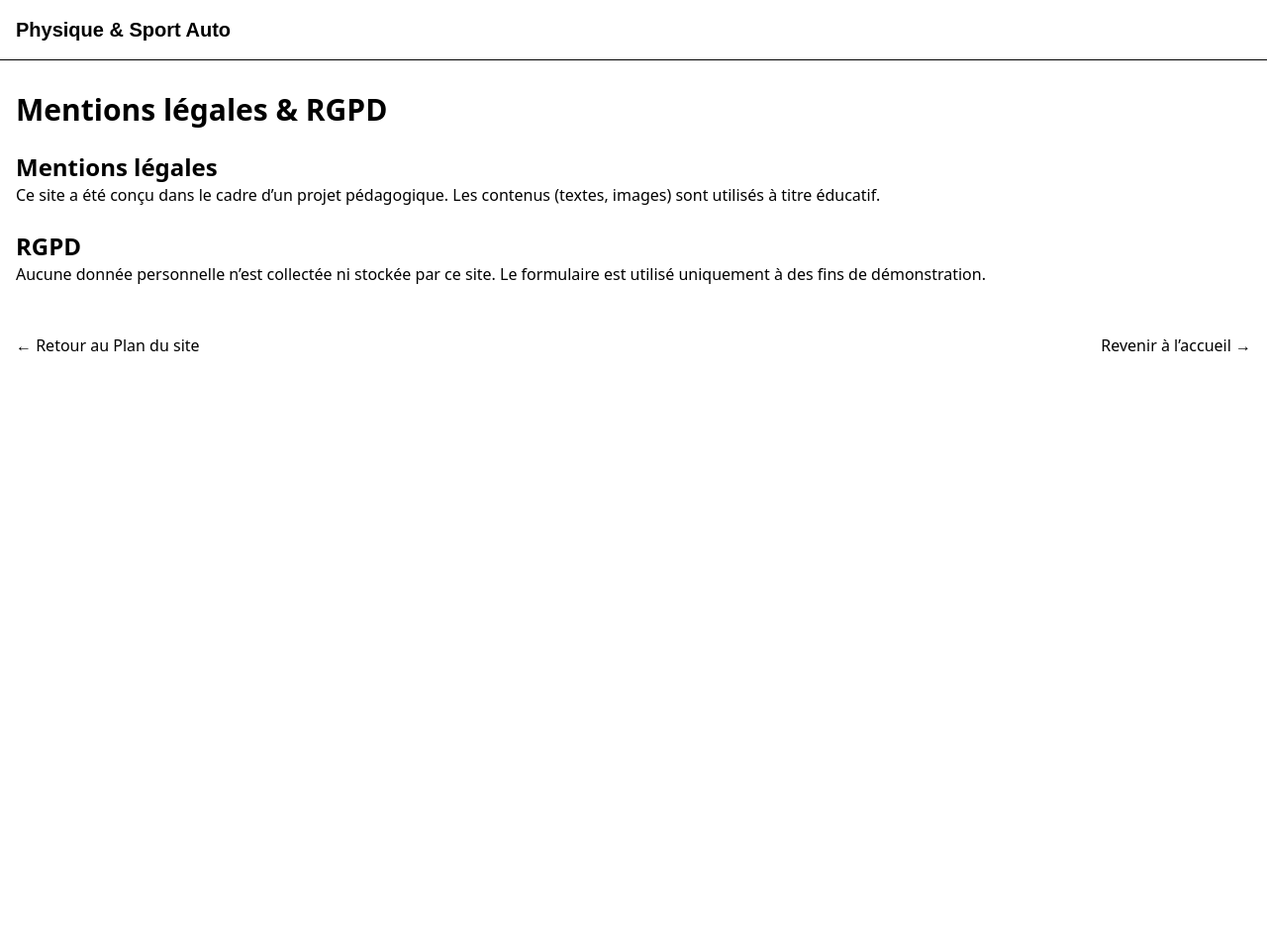
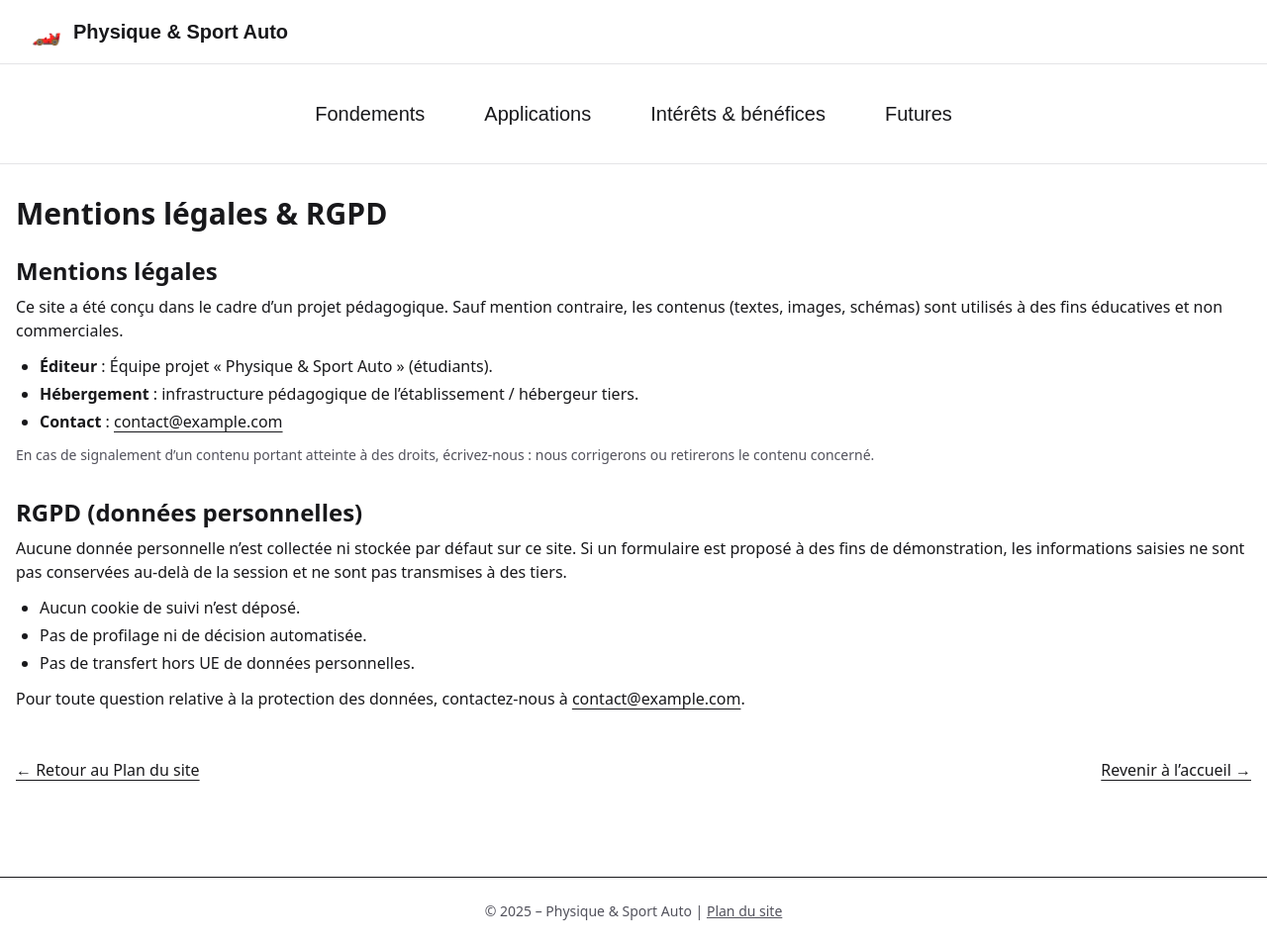
Before and after one commit to Teyncz/front_sw, a website built with Vite: page src/html/mentions.html in a window 1280 px wide. Shown: the whole page at 99% size. Before the commit the page ends 800 px from the top, so only its background shows below. Built offline with nearby package versions, Linux system fonts and the light colour scheme; a web font is replaced by a local one.

Commit message:
mentions page

```diff
--- a/src/html/mentions.html
+++ b/src/html/mentions.html
@@ -4,28 +4,141 @@
   <meta charset="UTF-8" />
   <link rel="stylesheet" href="../style.css">
   <meta name="viewport" content="width=device-width, initial-scale=1.0" />
+  <meta name="color-scheme" content="light dark" />
   <title>Mentions légales & RGPD</title>
   <meta name="description" content="Mentions légales et politique RGPD du site éducatif sur la physique et l’aérodynamisme en sport automobile." />
 </head>
-<body>
-  <a href="#contenu" class="sr-only focus:not-sr-only">Aller au contenu</a>
-  <header role="banner" class="border-b p-4">
-    <p class="font-Kamerik text-xl font-semibold">Physique & Sport Auto</p>
+<body class="bg-white text-zinc-900 dark:bg-zinc-950 dark:text-zinc-100 antialiased">
+  <!-- Lien d’évitement -->
+  <a href="#contenu" class="sr-only focus:not-sr-only focus:fixed focus:left-2 focus:top-2 focus:z-50 focus:rounded focus:bg-amber-400 focus:px-3 focus:py-2 focus:text-black">
+    Aller au contenu principal
+  </a>
+
+  <!-- En-tête -->
+  <header role="banner" class="w-full border-b border-zinc-200 bg-white/90 backdrop-blur supports-[backdrop-filter]:bg-white/60 dark:border-zinc-800 dark:bg-zinc-900/80">
+    <div class="max-w-[1280px] mx-auto px-4 sm:px-6 lg:px-8 py-4 flex items-center justify-between">
+      <div class="flex items-center gap-3">
+        <span aria-hidden="true" class="text-2xl">🏎️</span>
+        <p class="font-Kamerik text-xl font-[600]">Physique & Sport Auto</p>
+      </div>
+      <p class="sr-only" id="site-desc">
+        Site pédagogique sur l’aérodynamisme et la physique du sport automobile, entièrement navigable au clavier et compatible lecteurs d’écran.
+      </p>
+    </div>
   </header>
-  <main id="contenu" class="max-w-[1280px] mx-auto px-4 py-8">
+
+  <!-- Navigation principale -->
+  <nav aria-label="Navigation principale" class="border-b border-zinc-200 dark:border-zinc-800">
+    <ul class="flex w-full h-[100px] justify-center items-center gap-[60px]">
+      <li>
+        <a class="font-SF-Pro font-[200] text-[20px] underline_decoration focus:outline-none focus-visible:ring-2 focus-visible:ring-amber-400 rounded"
+           href="./fondements.html">
+          Fondements
+        </a>
+      </li>
+
+      <li class="relative">
+        <details class="submenu group">
+          <summary class="list-none font-SF-Pro font-[200] text-[20px] underline_decoration cursor-pointer rounded focus:outline-none focus-visible:ring-2 focus-visible:ring-amber-400"
+                   aria-haspopup="menu" aria-expanded="false">
+            Applications
+            <span class="sr-only">, ouvrir le sous-menu</span>
+          </summary>
+          <ul role="menu" aria-label="Sous-menu Applications"
+              class="absolute bg-white dark:bg-zinc-900 border border-zinc-200 dark:border-zinc-800 px-[20px] pt-[20px] pb-[10px] translate-x-[-20px] mt-2 rounded-lg shadow-lg space-y-[20px] w-[260px]">
+            <li role="none">
+              <a role="menuitem"
+                 class="block font-SF-Pro font-[200] text-[18px] underline_decoration focus:outline-none focus-visible:ring-2 focus-visible:ring-amber-400 rounded px-1 py-1"
+                 href="./applications.html#aero-f1">
+                Aérodynamisme en F1
+              </a>
+            </li>
+            <li role="none">
+              <a role="menuitem"
+                 class="block font-SF-Pro font-[200] text-[18px] underline_decoration focus:outline-none focus-visible:ring-2 focus-visible:ring-amber-400 rounded px-1 py-1"
+                 href="./applications.html#aero-wec">
+                Aérodynamisme en WEC
+              </a>
+            </li>
+          </ul>
+        </details>
+      </li>
+
+      <li>
+        <a class="font-SF-Pro font-[200] text-[20px] underline_decoration focus:outline-none focus-visible:ring-2 focus-visible:ring-amber-400 rounded"
+           href="./interets.html">
+          Intérêts & bénéfices
+        </a>
+      </li>
+      <li>
+        <a class="font-SF-Pro font-[200] text-[20px] underline_decoration focus:outline-none focus-visible:ring-2 focus-visible:ring-amber-400 rounded"
+           href="./futures.html">
+          Futures
+        </a>
+      </li>
+    </ul>
+  </nav>
+
+  <!-- Contenu principal -->
+  <main id="contenu" class="max-w-[1280px] mx-auto px-4 py-8" tabindex="-1">
     <h1 class="text-3xl font-bold">Mentions légales & RGPD</h1>
+
     <section class="mt-6">
       <h2 class="text-2xl font-semibold">Mentions légales</h2>
-      <p>Ce site a été conçu dans le cadre d’un projet pédagogique. Les contenus (textes, images) sont utilisés à titre éducatif.</p>
+      <p class="mt-2">
+        Ce site a été conçu dans le cadre d’un projet pédagogique. Sauf mention contraire, les contenus (textes, images, schémas) sont
+        utilisés à des fins éducatives et non commerciales.
+      </p>
+      <ul class="list-disc pl-6 mt-3 space-y-1">
+        <li><strong>Éditeur</strong> : Équipe projet « Physique & Sport Auto » (étudiants).</li>
+        <li><strong>Hébergement</strong> : infrastructure pédagogique de l’établissement / hébergeur tiers.</li>
+        <li><strong>Contact</strong> : <a href="mailto:contact@example.com" class="underline underline-offset-4">contact@example.com</a></li>
+      </ul>
+      <p class="mt-3 text-sm text-zinc-600 dark:text-zinc-400">
+        En cas de signalement d’un contenu portant atteinte à des droits, écrivez-nous : nous corrigerons ou retirerons le contenu concerné.
+      </p>
     </section>
-    <section class="mt-6">
-      <h2 class="text-2xl font-semibold">RGPD</h2>
-      <p>Aucune donnée personnelle n’est collectée ni stockée par ce site. Le formulaire est utilisé uniquement à des fins de démonstration.</p>
+
+    <section class="mt-8">
+      <h2 class="text-2xl font-semibold">RGPD (données personnelles)</h2>
+      <p class="mt-2">
+        Aucune donnée personnelle n’est collectée ni stockée par défaut sur ce site. Si un formulaire est proposé à des fins de démonstration,
+        les informations saisies ne sont pas conservées au-delà de la session et ne sont pas transmises à des tiers.
+      </p>
+      <ul class="list-disc pl-6 mt-3 space-y-1">
+        <li>Aucun cookie de suivi n’est déposé.</li>
+        <li>Pas de profilage ni de décision automatisée.</li>
+        <li>Pas de transfert hors UE de données personnelles.</li>
+      </ul>
+      <p class="mt-3">
+        Pour toute question relative à la protection des données, contactez-nous à
+        <a href="mailto:contact@example.com" class="underline underline-offset-4">contact@example.com</a>.
+      </p>
     </section>
+
+    <!-- Navigation pied de page -->
     <nav class="mt-12 flex justify-between">
-      <a href="./plan.html">← Retour au Plan du site</a>
-      <a href="../../index.html">Revenir à l’accueil →</a>
+      <a href="./plan.html" class="underline underline-offset-4">← Retour au Plan du site</a>
+      <a href="../../index.html" class="underline underline-offset-4">Revenir à l’accueil →</a>
     </nav>
   </main>
+
+  <!-- Footer -->
+  <footer role="contentinfo" class="mt-16 border-t">
+    <div class="max-w-[1280px] mx-auto px-4 py-6 text-sm text-zinc-600 dark:text-zinc-400 text-center">
+      © 2025 – Physique & Sport Auto | <a href="./plan.html" class="underline">Plan du site</a>
+    </div>
+  </footer>
+
+  <!-- Script accessibilité menu -->
+  <script>
+    document.querySelectorAll('details').forEach(d => {
+      const s = d.querySelector('summary');
+      if (!s) return;
+      const sync = () => s.setAttribute('aria-expanded', d.open ? 'true' : 'false');
+      d.addEventListener('toggle', sync);
+      sync();
+    });
+  </script>
 </body>
 </html>
```
